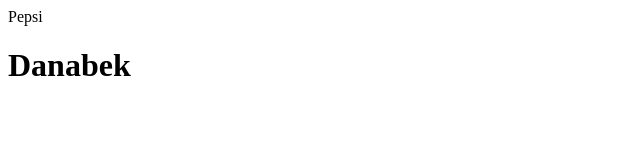
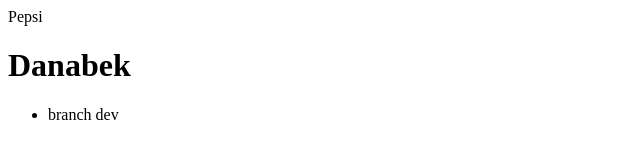
Before and after one commit to Danabek/Pepsi, a plain HTML site: page index.html in a window 1280 px wide. Shown: the full height of the page, 0-640 px from the left. Drawn offline with Linux system fonts and the light colour scheme.

Commit message:
dev commit

```diff
--- a/index.html
+++ b/index.html
@@ -17,7 +17,9 @@
         <h1>Danabek</h1>
     </main>
     <footer>
-
+        <ul>
+            <li>branch dev</li>
+        </ul>
     </footer>
 </body>
 </html>
```
